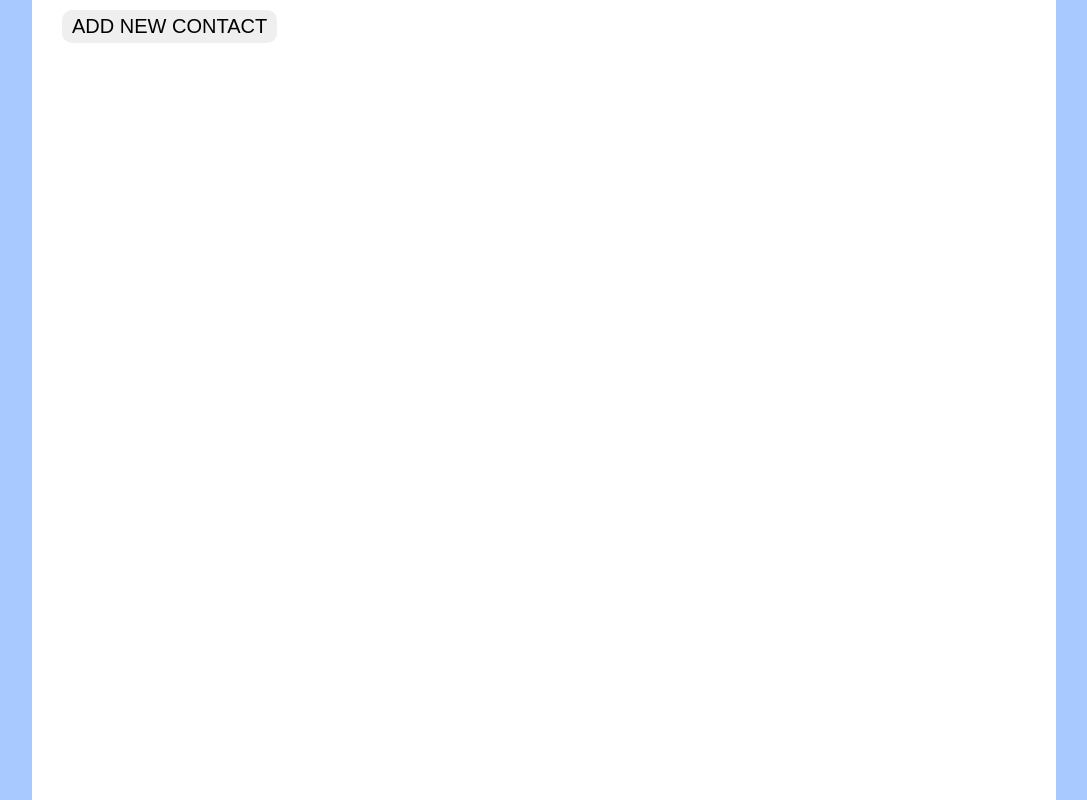
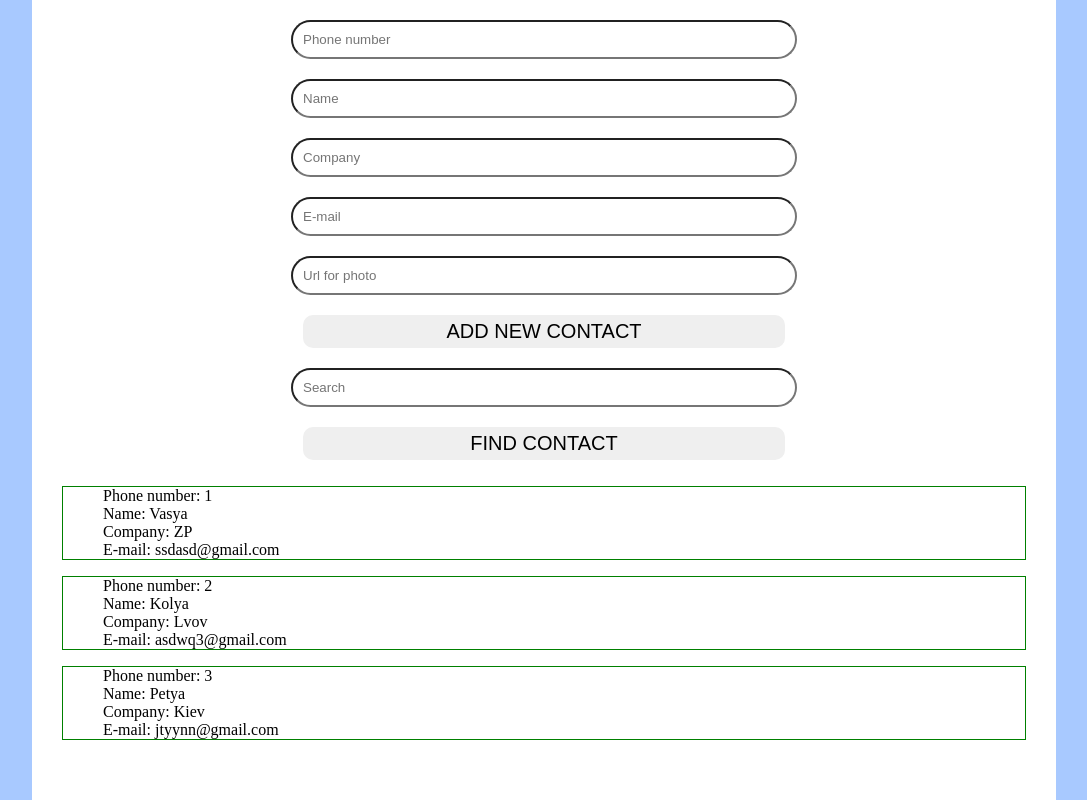
Before and after one commit to kolosovk/phone-book-app, a React (Create React App) app: page / in a window 1280 px wide. Shown: the whole page, without its empty margins (96-1183 px from the left). Built offline with nearby package versions, Linux system fonts and the light colour scheme.

Commit message:
added functions for searchiong and adition new contscts

```diff
--- a/src/App.js
+++ b/src/App.js
@@ -3,30 +3,32 @@ import Modal from "./components/modal";
 import { Provider } from "react-redux";
 import { createStore } from "redux";
 import allReducers from "./reducers";
+import List from "./containers/list.js";
 
 const store = createStore(allReducers);
 
 class App extends Component {
-  state = {
-    showModal: false
-  };
+  // state = {
+  //   showModal: false
+  // };
 
-  toggleModal = () => {
-    this.setState({ showModal: !this.state.showModal });
-    console.log(this.state.showModal);
-  };
+  // toggleModal = () => {
+  //   this.setState({ showModal: !this.state.showModal });
+  //   console.log(this.state.showModal);
+  // };
 
   render() {
     return (
       <Provider store={store}>
         <div className="App">
-          <button className="addContactModal" onClick={this.toggleModal}>
+          {/* <button className="addContactModal" onClick={this.toggleModal}>
             Add new contact
-          </button>
-          <Modal
+          </button> */}
+          <List />
+          {/* <Modal
             toggleModal={this.toggleModal}
             showModal={this.state.showModal}
-          />
+          /> */}
         </div>
       </Provider>
     );
--- /dev/null
+++ b/src/actions/index.js
@@ -0,0 +1,6 @@
+export const select = item => {
+  return {
+    type: "ADD_NEW_CONTACT",
+    payload: item
+  };
+};
--- a/src/components/modal/index.js
+++ b/src/components/modal/index.js
@@ -1,44 +1,17 @@
 import React from "react";
 
-export const Modal = ({
-  inputPhone,
-  inputName,
-  inputCompany,
-  inputImage,
-  showModal,
-  toggleModal
-}) => (
+export const Modal = ({ showModal, toggleModal, addContact }) => (
   <div className={`createContact ${showModal ? "open" : ""}`}>
     <div className="wrapper">
       <button className="closeModal" onClick={toggleModal}>
         +
       </button>
       <h2>Add new contact</h2>
-      <input
-        type="tel"
-        name="inputPhone"
-        placeholder="Phone number"
-        value={inputPhone}
-      />
-      <input
-        type="text"
-        name="inputName"
-        placeholder="Name"
-        value={inputName}
-      />
-      <input
-        type="text"
-        name="inputCompany"
-        placeholder="Company"
-        value={inputCompany}
-      />
-      <input
-        type="text"
-        name="inputImage"
-        placeholder="Url for photo"
-        value={inputImage}
-      />
-      <button>Add to phone book</button>
+      <input type="tel" name="inputPhone" placeholder="Phone number" />
+      <input type="text" name="inputName" placeholder="Name" />
+      <input type="text" name="inputCompany" placeholder="Company" />
+      <input type="text" name="inputImage" placeholder="Url for photo" />
+      <button onClick={addContact}>Add to phone book</button>
     </div>
   </div>
 );
--- /dev/null
+++ b/src/containers/list.js
@@ -0,0 +1,138 @@
+import React, { Component } from "react";
+import { connect } from "react-redux";
+import Modal from "../components/modal";
+
+class List extends Component {
+  state = {
+    showModal: false
+  };
+
+  addContact() {
+    this.props.onAddContact({
+      phone: this.phoneInput.value,
+      name: this.nameInput.value,
+      company: this.companyInput.value,
+      email: this.emailInput.value,
+      photo: this.photoInput.value
+    });
+    this.phoneInput.value = "";
+    this.nameInput.value = "";
+    this.companyInput.value = "";
+    this.emailInput.value = "";
+    this.photoInput.value = "";
+  }
+
+  toggleModal = () => {
+    this.setState({ showModal: !this.state.showModal });
+  };
+
+  findContact() {
+    console.log(this.searchInput.value);
+    this.props.onFindContact(this.searchInput.value);
+  }
+
+  render() {
+    return (
+      <div className="List">
+        {/* <button className="addContactModal" onClick={this.toggleModal}>
+          Add new contact
+        </button> */}
+        <div className="formToNew">
+          <input
+            type="text"
+            ref={input => {
+              this.phoneInput = input;
+            }}
+            className="formToNewInput"
+            placeholder="Phone number"
+          />
+          <input
+            type="text"
+            ref={input => {
+              this.nameInput = input;
+            }}
+            className="formToNewInput"
+            placeholder="Name"
+          />
+          <input
+            type="text"
+            ref={input => {
+              this.companyInput = input;
+            }}
+            className="formToNewInput"
+            placeholder="Company"
+          />
+          <input
+            type="text"
+            ref={input => {
+              this.emailInput = input;
+            }}
+            className="formToNewInput"
+            placeholder="E-mail"
+          />
+          <input
+            type="text"
+            ref={input => {
+              this.photoInput = input;
+            }}
+            className="formToNewInput"
+            placeholder="Url for photo"
+          />
+          <button
+            className="addContactModal"
+            onClick={this.addContact.bind(this)}
+          >
+            Add new contact
+          </button>
+        </div>
+        <div className="formToSearch">
+          <input
+            type="text"
+            className="formToSearchInput"
+            ref={input => {
+              this.searchInput = input;
+            }}
+            placeholder="Search"
+          />
+          <button
+            onClick={this.findContact.bind(this)}
+            className="formToSearchButton"
+          >
+            Find contact
+          </button>
+        </div>
+        {this.props.contacts.map(phone => (
+          <ul className="singleContact" key={phone}>
+            <li className="avatarPlaceholder">
+              <img src={phone.photo} className="avatar" />
+            </li>
+            <li>Phone number: {phone.phone}</li>
+            <li>Name: {phone.name}</li>
+            <li>Company: {phone.company}</li>
+            <li>E-mail: {phone.email}</li>
+          </ul>
+        ))}
+        <Modal
+          toggleModal={this.toggleModal}
+          showModal={this.state.showModal}
+        />
+      </div>
+    );
+  }
+}
+
+export default connect(
+  state => ({
+    contacts: state.contacts.filter(contact =>
+      contact.name.includes(state.filterContacts)
+    )
+  }),
+  dispatch => ({
+    onAddContact: contact => {
+      dispatch({ type: "ADD_NEW_CONTACT", payload: contact });
+    },
+    onFindContact: item => {
+      dispatch({ type: "FIND_CONTACT", payload: item });
+    }
+  })
+)(List);
--- /dev/null
+++ b/src/containers/list.styl
@@ -0,0 +1,33 @@
+div.List
+    .formToNew,
+    .formToSearch
+        display: flex
+        flex-direction: column
+        .formToNewInput,
+        .formToSearchInput
+            margin 10px auto
+            width: 50%
+            border-radius: 20px
+            padding: 10px
+            outline: none
+        .addContactModal,
+        .formToNewButton,
+        .formToSearchButton
+            outline none
+            border 0
+            border-radius 10px
+            padding 5px 10px
+            font-size 20px
+            text-transform: uppercase
+            cursor pointer
+            margin 10px auto
+            width: 50%
+    .singleContact
+        border: 1px solid green
+        list-style none
+        position relative
+        .avatarPlaceholder
+            position relative
+            float left
+            .avatar
+                height 70px
--- a/src/reducers/contacts.js
+++ b/src/reducers/contacts.js
@@ -1,5 +1,4 @@
-export default function() {
-  return [
+const initialState = [
   {
     phone: 1,
     name: "Vasya",
@@ -22,4 +21,10 @@ export default function() {
     photo: ""
   }
 ];
+
+export default function phonebook(state = initialState, action) {
+  if (action.type === "ADD_NEW_CONTACT") {
+    return [...state, action.payload];
   }
+  return state;
+}
--- /dev/null
+++ b/src/reducers/filterContacts.js
@@ -0,0 +1,8 @@
+const initialState = "";
+
+export default function filterContacts(state = initialState, action) {
+  if (action.type === "FIND_CONTACT") {
+    return action.payload;
+  }
+  return state;
+}
--- a/src/reducers/index.js
+++ b/src/reducers/index.js
@@ -1,8 +1,8 @@
 import { combineReducers } from "redux";
-import Contacts from "./contacts.js";
+import contacts from "./contacts.js";
+import filterContacts from "./filterContacts";
 
-const allReducers = combineReducers({
-  contact: Contacts
+export default combineReducers({
+  contacts,
+  filterContacts
 });
-
-export default allReducers;
--- a/src/style/index.css
+++ b/src/style/index.css
@@ -43,6 +43,50 @@
   border: 0;
   background: transparent;
 }
+div.List .formToNew,
+div.List .formToSearch {
+  display: flex;
+  flex-direction: column;
+}
+div.List .formToNew .formToNewInput,
+div.List .formToSearch .formToNewInput,
+div.List .formToNew .formToSearchInput,
+div.List .formToSearch .formToSearchInput {
+  margin: 10px auto;
+  width: 50%;
+  border-radius: 20px;
+  padding: 10px;
+  outline: none;
+}
+div.List .formToNew .addContactModal,
+div.List .formToSearch .addContactModal,
+div.List .formToNew .formToNewButton,
+div.List .formToSearch .formToNewButton,
+div.List .formToNew .formToSearchButton,
+div.List .formToSearch .formToSearchButton {
+  outline: none;
+  border: 0;
+  border-radius: 10px;
+  padding: 5px 10px;
+  font-size: 20px;
+  text-transform: uppercase;
+  cursor: pointer;
+  margin: 10px auto;
+  width: 50%;
+}
+div.List .singleContact {
+  border: 1px solid #008000;
+  list-style: none;
+  position: relative;
+}
+div.List .singleContact .avatarPlaceholder {
+  position: relative;
+  float: left;
+}
+div.List .singleContact .avatarPlaceholder .avatar {
+  height: 70px;
+}
+@import url("https://fonts.googleapis.com/css?family=Roboto:400,400i,700,700i");
 body {
   margin: 0;
   position: relative;
@@ -56,12 +100,3 @@ body div.App {
   padding: 10px 30px;
   box-sizing: border-box;
 }
-body div.App .addContactModal {
-  outline: none;
-  border: 0;
-  border-radius: 10px;
-  padding: 5px 10px;
-  font-size: 20px;
-  text-transform: uppercase;
-  cursor: pointer;
-}
--- a/src/style/index.styl
+++ b/src/style/index.styl
@@ -1,4 +1,6 @@
 @import '../components/modal/modal.styl'
+@import '../containers/list.styl'
+    @import url('https://fonts.googleapis.com/css?family=Roboto:400,400i,700,700i');
 
 body
     margin: 0
@@ -11,11 +13,3 @@ body
         height 100vh
         padding 10px 30px
         box-sizing: border-box
-        .addContactModal
-            outline none
-            border 0
-            border-radius 10px
-            padding 5px 10px
-            font-size 20px
-            text-transform: uppercase
-            cursor pointer
```
Lines whose indentation alone changed are shown as unchanged.
